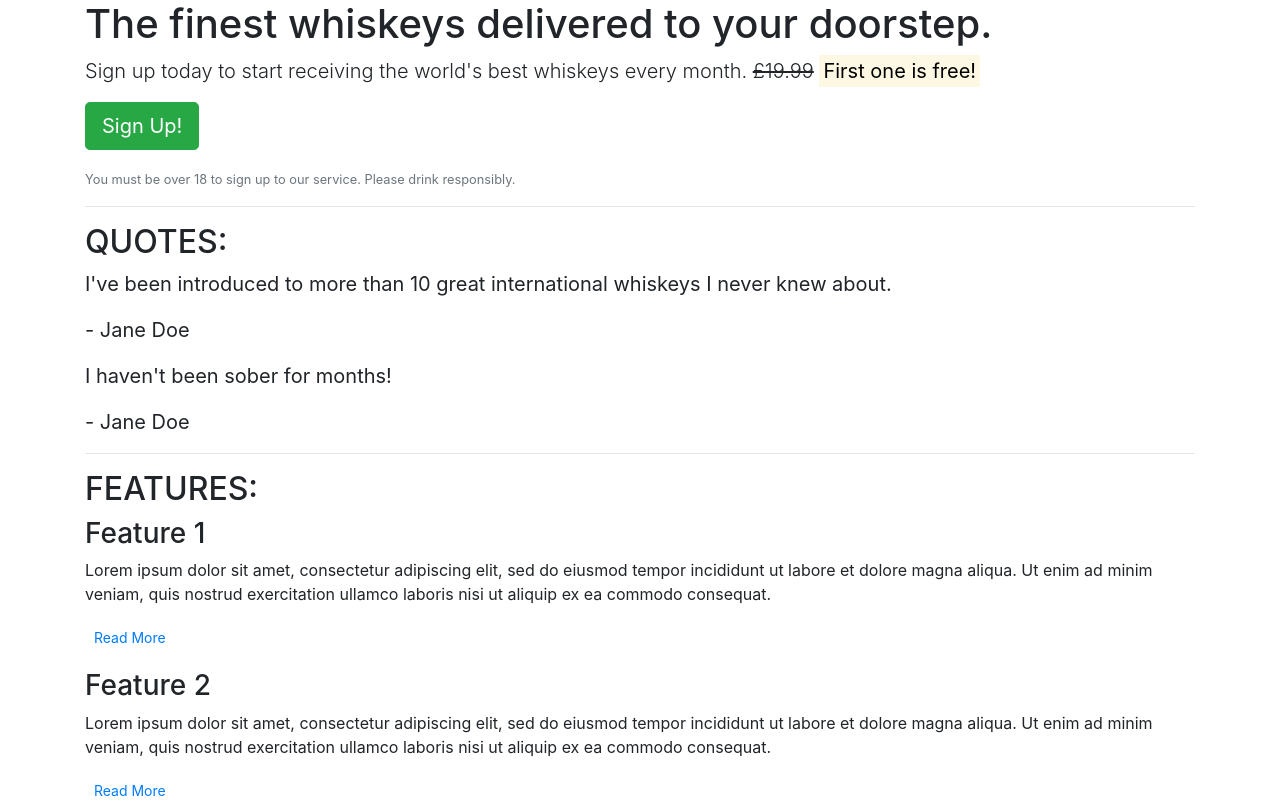
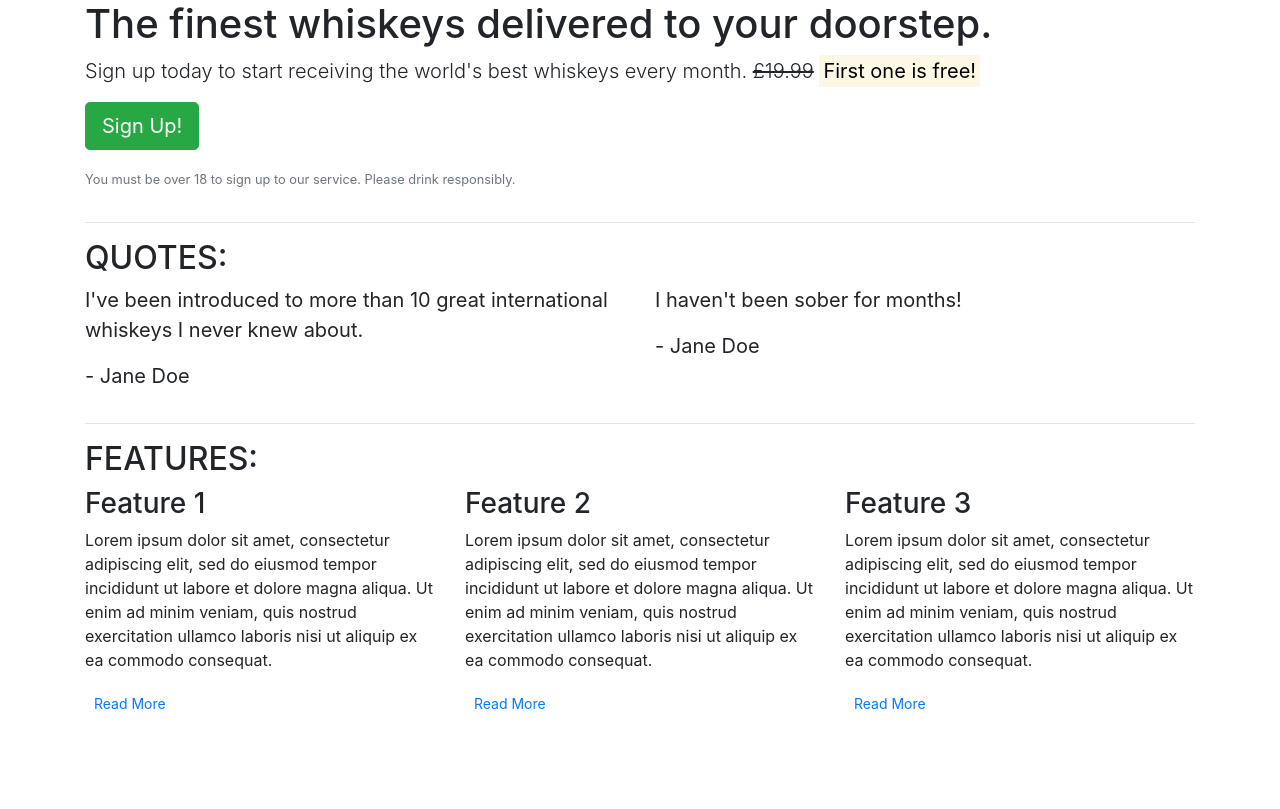
Before and after one commit to alishafazal/build-with-bootstrap, a plain HTML site: page index.html in a window 1280 px wide. Shown: the top 809 px of the page. Drawn offline with nearby package versions, Linux system fonts and the light colour scheme.

Commit message:
Add grid system design

```diff
--- a/index.html
+++ b/index.html
@@ -11,26 +11,42 @@
 <body>
     <article class="container">
         <!-- Callout -->
+        <div class="row">
+            <div class="col-12">
                 <section class="callout">
                     <h1>The finest whiskeys delivered to your doorstep.</h1>
-            <p class="lead">Sign up today to start receiving the world's best whiskeys every month. <s>£19.99</s>
+                    <p class="lead">Sign up today to start receiving the world's best whiskeys every month.
+                        <s>£19.99</s>
                         <strong><mark>First one is free!</mark></strong></p>
                     <p><button class="btn btn-lg btn-success">Sign Up!</button></p>
-            <p class="text-muted"><small>You must be over 18 to sign up to our service. Please drink responsibly.</small></p>
+                    <p class="text-muted"><small>You must be over 18 to sign up to our service. Please drink
+                            responsibly.</small></p>
                 </section>
+            </div>
+        </div>
         <!-- /.callout -->
         <hr>
 
         <!-- Quotes -->
         <section class="quotes">
+            <div class="row">
+                <div class="col-12">
                     <h2 class="text-uppercase">Quotes:</h2>
+                </div>
+            </div>
+            <div class="row">
+                <div class="col-12 col-md-6">
                     <blockquote class="blockquote">
                         <p>I've been introduced to more than 10 great international whiskeys I never knew about.</p>
                         <p>- Jane Doe</p>
                     </blockquote>
-            <div class="blockquote">
+                </div>
+                <div class="col-12 col-md-6">
+                    <blockquote class="blockquote">
                         <p>I haven't been sober for months!</p>
                         <p>- Jane Doe</p>
+                    </blockquote>
+                </div>
             </div>
         </section>
         <!-- /.quotes -->
@@ -38,14 +54,25 @@
 
         <!-- Features -->
         <section class="features">
+            <div class="row">
+                <div class="col-12">
                     <h2 class="text-uppercase">Features:</h2>
+                </div>
+            </div>
+            <div class="row">
+                <div class="col-12 col-md-6 col-lg-4">
                     <div class="feature">
                         <h3>Feature 1</h3>
-                <p>Lorem ipsum dolor sit amet, consectetur adipiscing elit, sed do eiusmod tempor incididunt ut labore
-                    et dolore magna aliqua. Ut enim ad minim veniam, quis nostrud exercitation ullamco laboris nisi ut
+                        <p>Lorem ipsum dolor sit amet, consectetur adipiscing elit, sed do eiusmod tempor incididunt ut
+                            labore
+                            et dolore magna aliqua. Ut enim ad minim veniam, quis nostrud exercitation ullamco laboris
+                            nisi
+                            ut
                             aliquip ex ea commodo consequat.</p>
                         <p><a class="btn btn-sm btn-default" href="">Read More</a></p>
                     </div>
+                </div>
+                <div class="col-12 col-md-6 col-lg-4">
                     <div class="feature">
                         <h3>Feature 2</h3>
                         <p>Lorem ipsum dolor sit amet, consectetur adipiscing elit, sed do eiusmod tempor incididunt ut
@@ -53,6 +80,8 @@
                             laboris nisi ut aliquip ex ea commodo consequat.</p>
                         <p><a class="btn btn-sm btn-default" href="">Read More</a></p>
                     </div>
+                </div>
+                <div class="col-12 d-md-none d-lg-block col-lg-4">
                     <div class="feature">
                         <h3>Feature 3</h3>
                         <p>Lorem ipsum dolor sit amet, consectetur adipiscing elit, sed do eiusmod tempor incididunt ut
@@ -60,6 +89,8 @@
                             laboris nisi ut aliquip ex ea commodo consequat.</p>
                         <p><a class="btn btn-sm btn-default" href="">Read More</a></p>
                     </div>
+                </div>
+            </div>
         </section>
         <!-- /.features -->
     </article>
```
Lines whose indentation alone changed are shown as unchanged.
